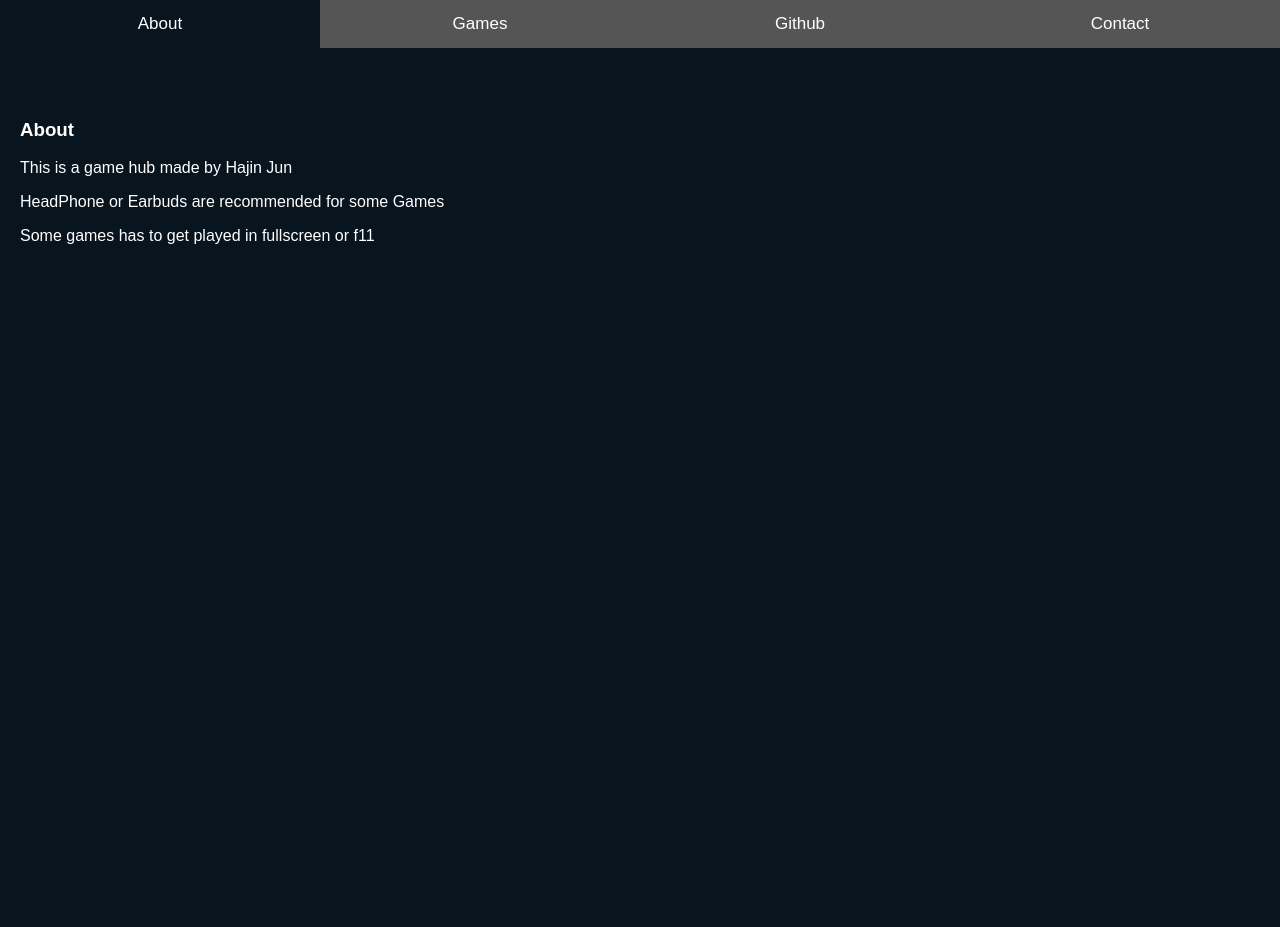
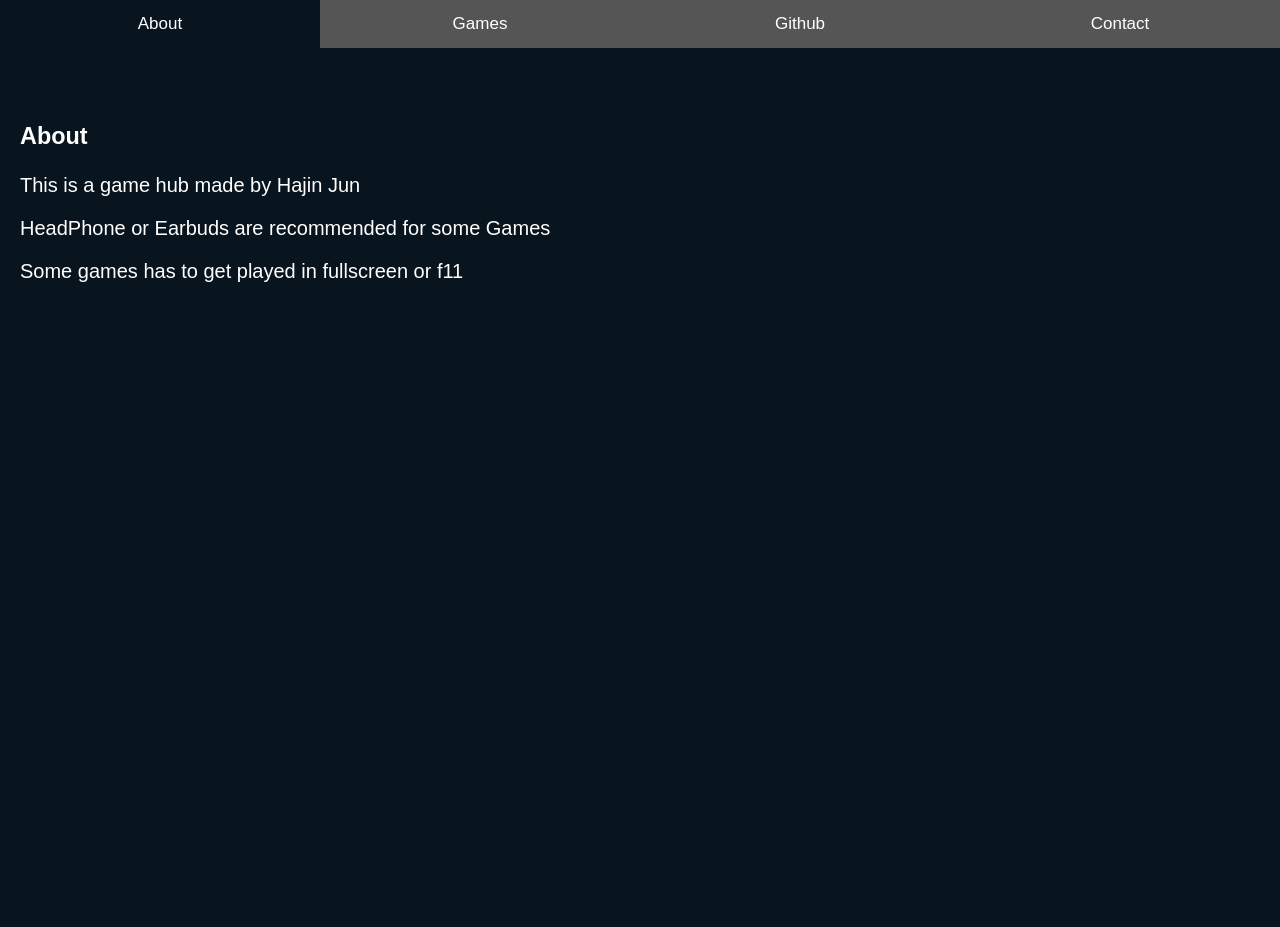
Before and after one commit to Qinx99/hub, a PHP site: page / in a window 1280 px wide. Run offline with PHP 8.4, Linux system fonts and the light colour scheme; some web fonts are replaced.

Commit message:
Update index.css

```diff
--- a/index.css
+++ b/index.css
@@ -1,21 +1,22 @@
 /* Set height of body and the document to 100% to enable "full page tabs" */
-@import url('https://fonts.cdnfonts.com/css/planet-n');
+@import url('https://fonts.cdnfonts.com/css/sf-pixelate');
 body,
 html {
   height: 95.3%;
   margin: 0;
-  font-family: 'Planet N', sans-serif;
+  font-family: 'SF Pixelate', sans-serif;
+  font-size: 20px;
   padding: 0;
-
 }
 
-a{
-    color: inherit;
-    text-decoration: none;
+a {
+  color: inherit;
+  text-decoration: none;
 }
 
 /* Style tab links */
 .tablink {
+  font-family: 'SF Pixelate', sans-serif;
   background-color: #555;
   color: white;
   float: left;
@@ -41,16 +42,20 @@ a{
 
 #Home {
   background-color: #08141e;
+  font-family: 'SF Pixelate', sans-serif;
 }
 #News {
   background-color: #0f2a3f;
+  font-family: 'SF Pixelate', sans-serif;
   padding: 0;
   margin: 0;
   height: 100%;
 }
 #Contact {
   background-color: #6d7a80;
+  font-family: 'SF Pixelate', sans-serif;
 }
 #About {
   background-color: #8caba1;
+  font-family: 'SF Pixelate', sans-serif;
 }
```
